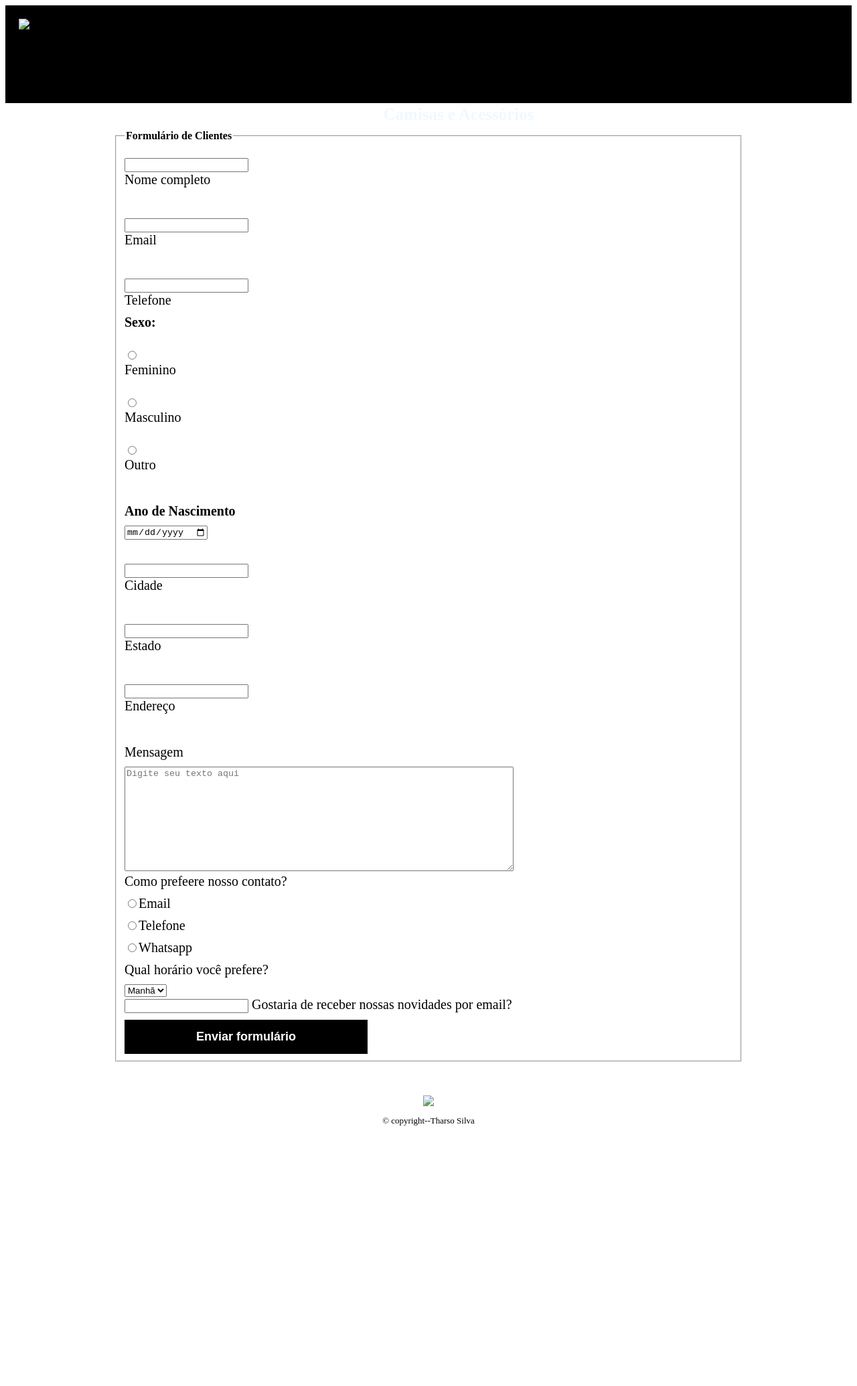
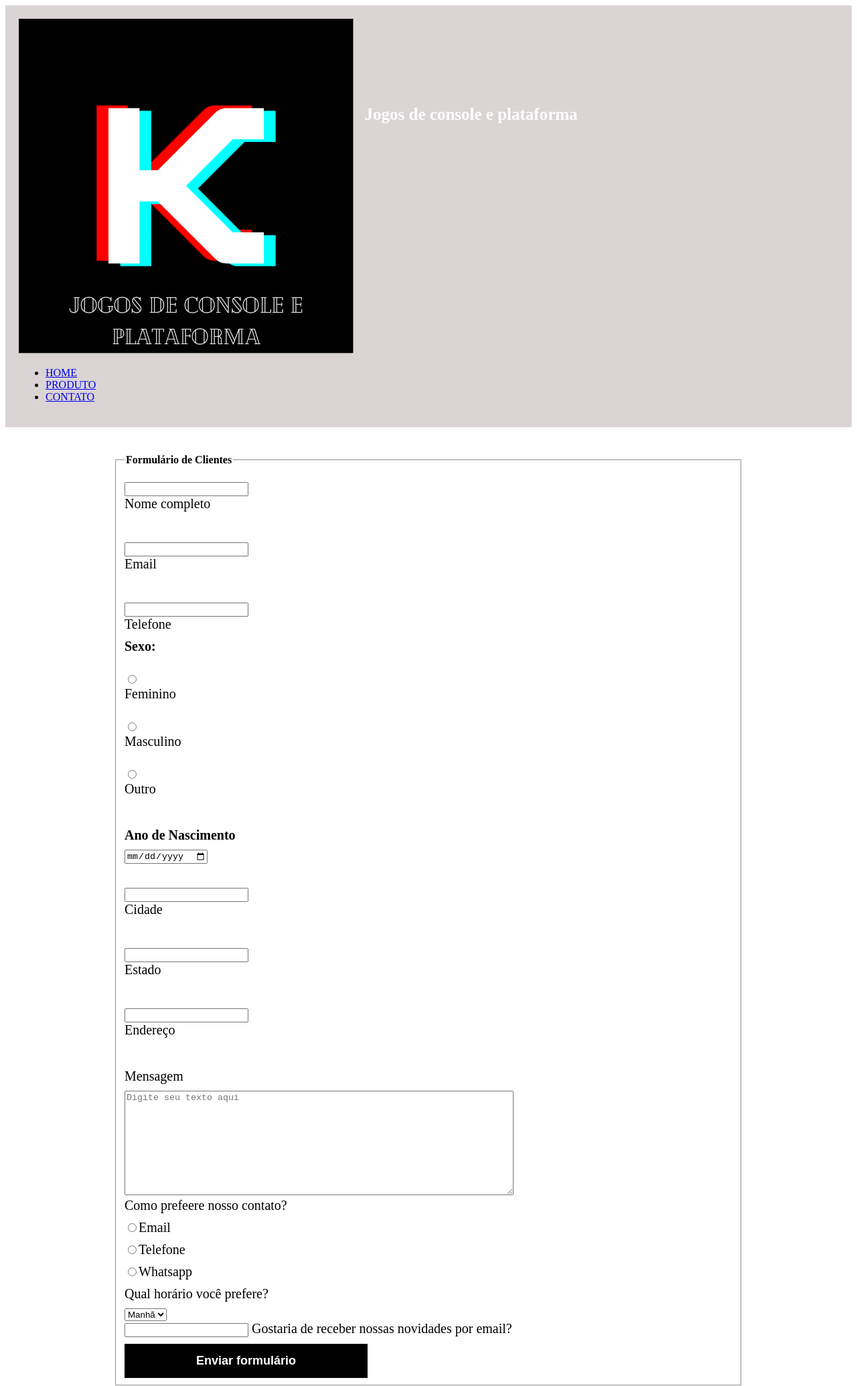
Before and after one commit to kauaninacioroberto/kauaninacioroberto, a plain HTML site: page teste.html in a window 1280 px wide. Shown: the top 2070 px of the page at 67% size. Before the commit the page ends 1700 px from the top, so only its background shows below. Drawn offline with Linux system fonts and the light colour scheme.

Commit message:
Add files via upload

```diff
--- a/teste.css
+++ b/teste.css
@@ -1,5 +1,5 @@
 header{
-    background-color:black;
+    background-color:rgb(219, 212, 212);
     padding: 20px;
 }
 #logo{
@@ -7,7 +7,7 @@ header{
 }
 
 .titulo-principal{
-    color:aliceblue;
+    color:rgb(255, 255, 255);
     position: absolute;
     top: 18%;
     left: 50%;
@@ -44,7 +44,7 @@ input-padrao{
 .enviar{
     width: 40%;
     padding: 15px 0;
-    background: black;
+    background: rgb(0, 0, 0);
     color: white;
     font-weight: bold;
     font-size: 18px;
@@ -54,7 +54,7 @@ input-padrao{
 
 }
 .enviar:hover {
-    background: rgb(255, 42, 0);
+    background: rgb(40, 181, 247);
     transform: scale(1.2);
 }
 
@@ -69,5 +69,8 @@ footer{
     padding: 10px 0;
 }
 input:placeholder{
-    color: orange;
+    color: rgb(0, 0, 0);
 }
+.nav{
+    color: #ffffff;
+}
--- a/teste.html
+++ b/teste.html
@@ -9,15 +9,16 @@
     <body>
         <header>
 
-            <img id="Logotipo" src="Logotipo Nome Monograma Minimalista Preto e Branco (1).png">
-            <h1 class="titulo-principal"> Camisas e Acessórios</h1>
+            <img id="Logotipo" src="20230601_174532_0000.png">
+            <h1 class="titulo-principal"> Jogos de console e plataforma</h1>
             <nav>
                 <ul>
-                    <li>home</li>
-                    <li>produtos</li>
-                    <li>contato</li>
+                    <li><a href="home.html">HOME</a></li>
+                    <li><a href="produtos.html">PRODUTO</a></li>
+                    <li><a href="contato.html">CONTATO</a></li>
                 </ul>
             </nav>
+
 
         </header>
         <main> <!-- Meio -->
@@ -97,7 +98,7 @@
 
                         <label class="chekbox">
                         <input type="chekbox"> Gostaria de receber nossas novidades por email?</label>
-                       <input type="submit" value="Enviar formulário" class="enviar formulario" id="enviar">
+                       <input type="submit" value="Enviar formulário" class="enviar formulario">
 
 
 
@@ -108,8 +109,8 @@
 
         </main>
         <footer>
-            <img id="Logotipo" src="Logotipo Nome Monograma Minimalista Preto e Branco.png">
-            <p class="copyright">&copy; copyright--Tharso Silva </p>
+            <img id="Logotipo" src="20230601_174532_0000.png">
+            <p class="copyright">&copy; copyright--Kauan Inacio </p>
         </footer>
 
     </body>
```
